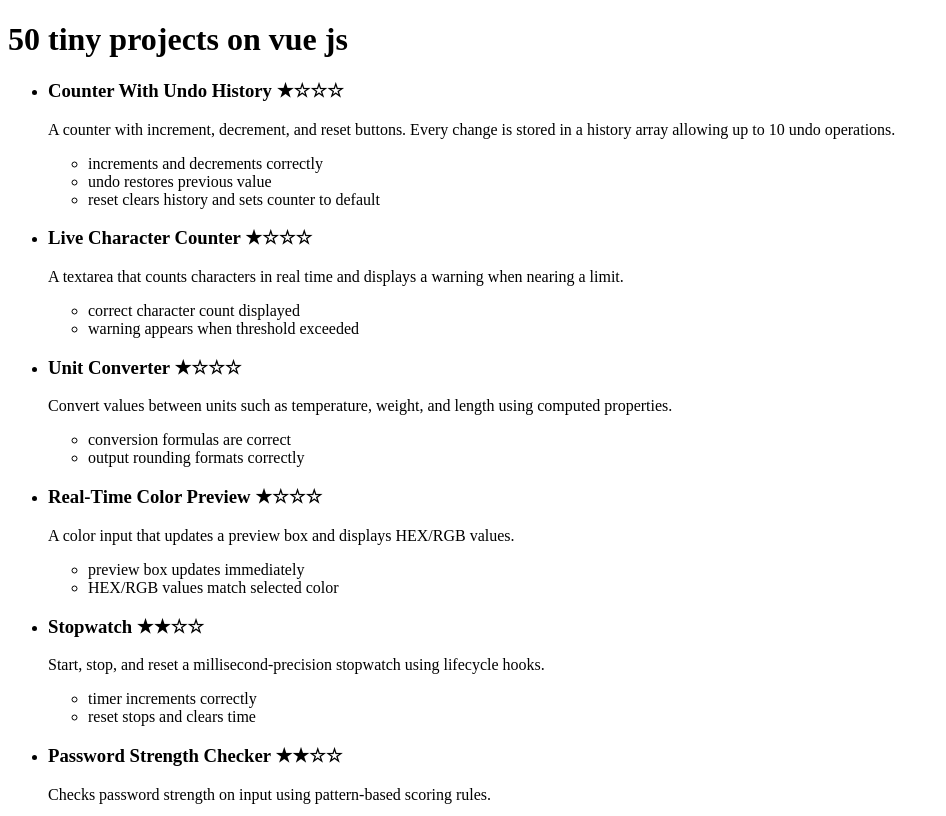
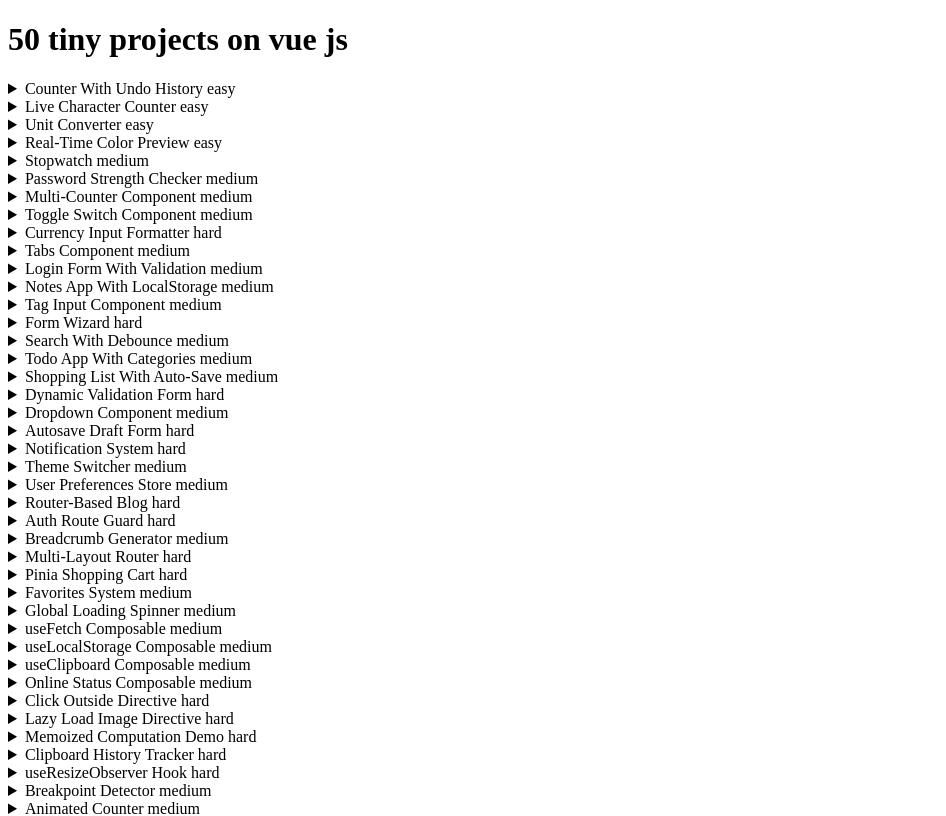
Before and after one commit to lkoida/50-vue-apps, a Vue app: page / in a window 1280 px wide. Shown: the top 816 px of the page, without its empty margins (0-946 px from the left). Built offline with nearby package versions, Linux system fonts and the light colour scheme.

Commit message:
added details

```diff
--- a/src/App.vue
+++ b/src/App.vue
@@ -1,6 +1,7 @@
 <script setup lang="ts">
-import {ref, onMounted} from 'vue'
-import {projects} from './projects'
+import { onMounted, ref } from 'vue'
+import MyDetails from '@/components/MyDetails.vue'
+import { projects } from './projects'
 
 const pr = ref<
   Array<{
@@ -13,7 +14,7 @@
 >()
 
 onMounted(() => {
-  if (!localStorage.getItem('pr')){
+  if (!localStorage.getItem('pr')) {
     localStorage.setItem('pr', JSON.stringify(projects))
     pr.value = projects
   } else {
@@ -22,30 +23,25 @@
 })
 
 const difficultyMap = {
-  'easy': `★☆☆☆`,
-  "medium": "★★☆☆",
-  'hard': '★★★☆',
+  easy: `★☆☆☆`,
+  medium: '★★☆☆',
+  hard: '★★★☆',
   'very-hard': '★★★★',
 }
-
 </script>
 
 <template>
   <h1>50 tiny projects on vue js</h1>
-  <ul>
-    <li v-for="project of pr" :key="project.id">
-      <h3 class="title">
-        {{ project.title }} <span class="level">{{ difficultyMap[project.difficulty] }}</span>
-      </h3>
-      <p class="description">
-        {{ project.description }}
-      </p>
-
-      <ul class="testing">
-        <li v-for="consideration in project.testing" :key="consideration">{{consideration}}</li>
-      </ul>
-    </li>
-  </ul>
+  <MyDetails
+    v-for="project in pr"
+    :key="project.id"
+    :id="project.id"
+    name="50-tiny-projects"
+    :title="project.title"
+    :difficulty="project.difficulty"
+    :description="project.description"
+    :testing="project.testing"
+  />
 </template>
 
 <style scoped></style>
--- /dev/null
+++ b/src/components/MyDetails.vue
@@ -0,0 +1,20 @@
+<script setup lang="ts">
+const props = defineProps<{
+  id: number
+  title: string
+  difficulty: string
+  description: string
+  testing: Array<string>
+}>()
+</script>
+<template>
+  <details>
+    <summary>{{props.title}} {{props.difficulty}}</summary>
+    <p class="description">{{props.description}}</p>
+    <ul class="testing">
+      <li v-for="test in testing" :key="test">{{test}}</li>
+    </ul>
+  </details>
+</template>
+
+<style scoped></style>
```
Also changed, not shown: 3 other files (tests, documents, lock files or other folders).
